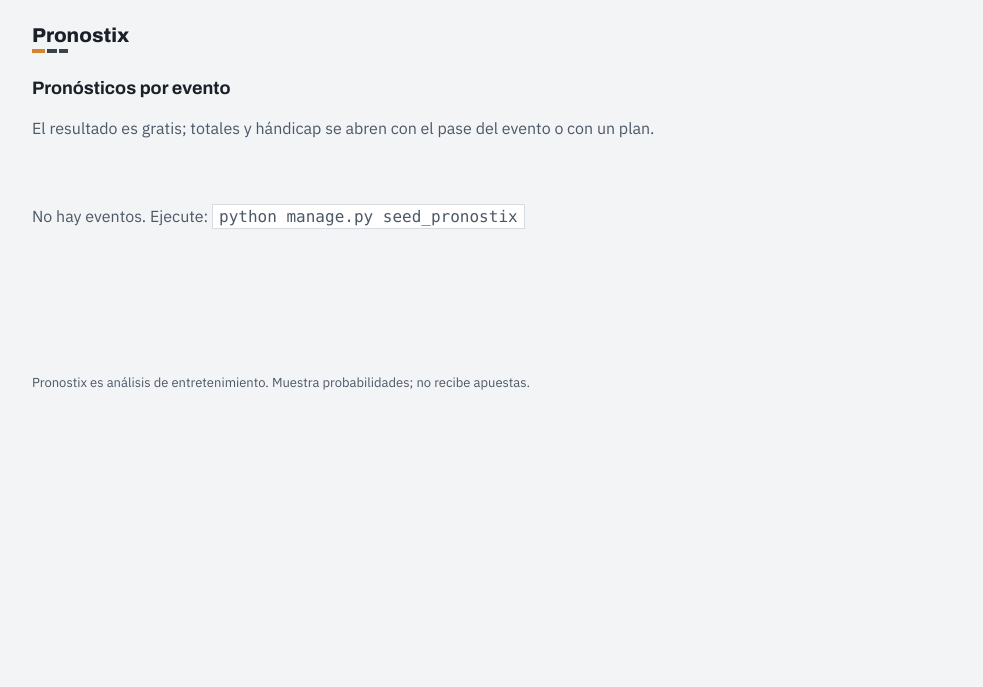
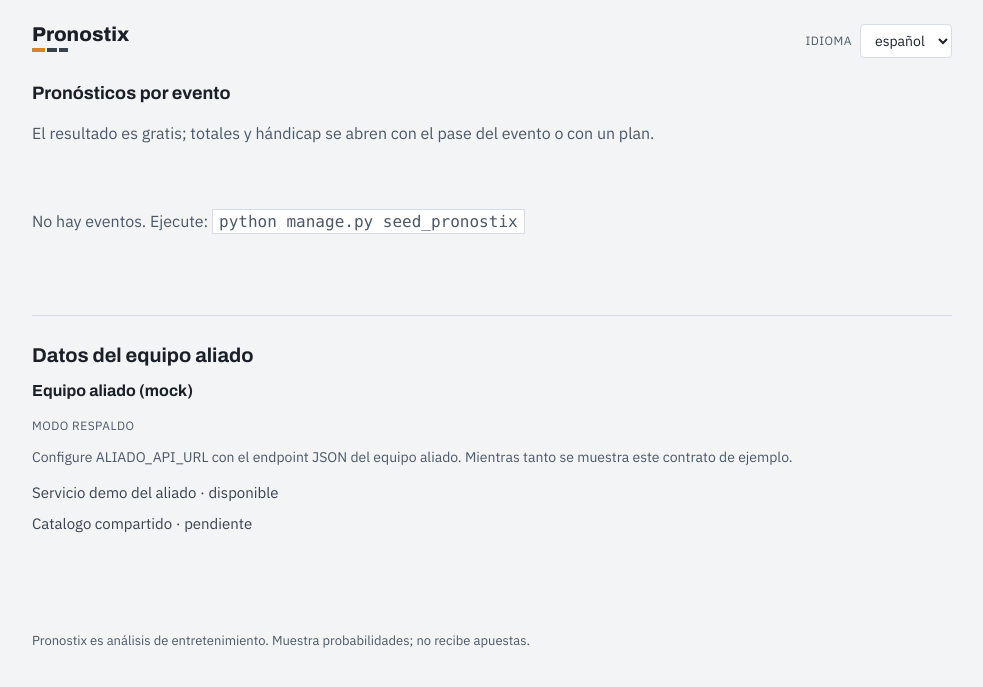
Before and after one commit to jdj40211/pronostix, a Django app: page / in a window 1280 px wide. Shown: the top 687 px of the page, without its empty margins (148-1131 px from the left). Run offline with Django 5.2, Linux system fonts and the light colour scheme; data comes from the database, SQL or seed files in the repository; data that the repository does not hold is empty; parts of the project's set-up code (start-up, migrations or seed data) failed here and were passed over.

Commit message:
feat: i18n bilingue ES/EN con selector de idioma

```diff
--- a/ventas/static/ventas/pronostix.css
+++ b/ventas/static/ventas/pronostix.css
@@ -91,9 +91,37 @@ button, .boton {
 /* ---------- encabezado / logotipo ---------- */
 
 .encabezado {
+  display: flex;
+  align-items: flex-start;
+  justify-content: space-between;
+  gap: var(--e-4);
   padding: var(--e-5) 20px 0;
   max-width: var(--ancho-tabla);
   margin: 0 auto;
+}
+
+.idioma {
+  display: flex;
+  align-items: center;
+  gap: var(--e-2);
+  margin: 0;
+}
+
+.idioma__etiqueta {
+  font-size: 12px;
+  letter-spacing: 0.04em;
+  text-transform: uppercase;
+  color: var(--pizarra);
+}
+
+.idioma__select {
+  font-family: var(--f-texto);
+  font-size: 14px;
+  color: var(--tinta);
+  background: var(--superficie);
+  border: 1px solid var(--regla);
+  border-radius: var(--r-boton);
+  padding: 6px 10px;
 }
 
 .logo {
@@ -593,3 +621,61 @@ footer.pie {
 @media (min-width: 768px) {
   .compra-titulo { font-size: 44px; }
 }
+
+/* ---------- bloque aliado / forma externa ---------- */
+
+.bloque-aliado,
+.bloque-forma {
+  margin-top: var(--e-7);
+  padding-top: var(--e-5);
+  border-top: 1px solid var(--regla);
+}
+
+.bloque-aliado__titulo,
+.bloque-forma__titulo {
+  font-stretch: 112%;
+  font-weight: 700;
+  font-size: 20px;
+  margin-bottom: var(--e-2);
+}
+
+.bloque-aliado__proyecto {
+  font-family: var(--f-titular);
+  font-weight: 600;
+  font-size: 16px;
+  margin: 0 0 var(--e-2);
+}
+
+.bloque-aliado__estado {
+  display: inline-block;
+  font-size: 12px;
+  letter-spacing: 0.04em;
+  text-transform: uppercase;
+  color: var(--pizarra);
+  margin: 0 0 var(--e-3);
+}
+
+.bloque-aliado__estado--ok { color: var(--ambar-tinta); }
+
+.bloque-aliado__mensaje,
+.bloque-forma__resumen,
+.bloque-forma__fuente {
+  font-size: 14px;
+  color: var(--pizarra);
+  margin: 0 0 var(--e-3);
+}
+
+.bloque-aliado__lista {
+  display: grid;
+  gap: var(--e-2);
+  font-size: 15px;
+  color: var(--grafito);
+}
+
+.bloque-forma {
+  margin-top: 0;
+  margin-bottom: var(--e-5);
+  padding: var(--e-4);
+  background: var(--superficie);
+  border: 1px solid var(--regla);
+}
--- a/ventas/templates/ventas/base.html
+++ b/ventas/templates/ventas/base.html
@@ -1,6 +1,7 @@
 <!DOCTYPE html>
-{% load static %}
-<html lang="es">
+{% load static i18n %}
+{% get_current_language as LANGUAGE_CODE %}
+<html lang="{{ LANGUAGE_CODE }}">
 <head>
     <meta charset="utf-8">
     <meta name="viewport" content="width=device-width, initial-scale=1">
@@ -12,7 +13,7 @@
 </head>
 <body>
     <header class="encabezado">
-        <a class="logo" href="{% url 'catalogo' %}" aria-label="Pronostix, ir a la portada">
+        <a class="logo" href="{% url 'catalogo' %}" aria-label="{% trans 'Pronostix, ir a la portada' %}">
             <span class="logo-texto">Pronostix</span>
             <span class="logo-banda" aria-hidden="true">
                 <span class="logo-banda__local"></span>
@@ -20,12 +21,26 @@
                 <span class="logo-banda__visitante"></span>
             </span>
         </a>
+        <form action="{% url 'set_language' %}" method="post" class="idioma">
+            {% csrf_token %}
+            <input type="hidden" name="next" value="{{ request.path }}">
+            <label class="idioma__etiqueta" for="id_idioma">{% trans "Idioma" %}</label>
+            <select name="language" id="id_idioma" class="idioma__select" onchange="this.form.submit()" aria-label="{% trans 'Idioma' %}">
+                {% get_available_languages as LANGUAGES %}
+                {% get_language_info_list for LANGUAGES as languages %}
+                {% for language in languages %}
+                    <option value="{{ language.code }}"{% if language.code == LANGUAGE_CODE %} selected{% endif %}>
+                        {{ language.name_local }}
+                    </option>
+                {% endfor %}
+            </select>
+        </form>
     </header>
 
     {% block contenido %}{% endblock %}
 
     <footer class="pie">
-        Pronostix es análisis de entretenimiento. Muestra probabilidades; no recibe apuestas.
+        {% trans "Pronostix es análisis de entretenimiento. Muestra probabilidades; no recibe apuestas." %}
     </footer>
 </body>
 </html>
--- a/ventas/templates/ventas/catalogo.html
+++ b/ventas/templates/ventas/catalogo.html
@@ -1,11 +1,12 @@
 {% extends 'ventas/base.html' %}
+{% load i18n %}
 
-{% block titulo %}Pronostix - Eventos{% endblock %}
+{% block titulo %}{% trans "Pronostix - Eventos" %}{% endblock %}
 
 {% block contenido %}
 <main class="pagina pagina--ancha">
-    <h1 class="intro-titulo">Pronósticos por evento</h1>
-    <p class="intro-texto">El resultado es gratis; totales y hándicap se abren con el pase del evento o con un plan.</p>
+    <h1 class="intro-titulo">{% trans "Pronósticos por evento" %}</h1>
+    <p class="intro-texto">{% trans "El resultado es gratis; totales y hándicap se abren con el pase del evento o con un plan." %}</p>
 
     {% if eventos %}
         <ul class="lista-eventos">
@@ -14,7 +15,7 @@
                     <div class="fila-evento__contexto">{{ evento.competicion.nombre }} · {{ evento.fase }}</div>
                     <div>
                         {% if evento.estado == 'en_vivo' %}
-                            <span class="fila-evento__estado">En vivo</span>
+                            <span class="fila-evento__estado">{% trans "En vivo" %}</span>
                         {% endif %}
                         <a class="fila-evento__partido" href="{% url 'evento_detalle' evento.id %}">{{ evento.local }}<br>vs {{ evento.visitante }}</a>
                     </div>
@@ -22,13 +23,13 @@
                     <div class="fila-evento__pie">
                         <span class="fila-evento__precio">${{ evento.precio_pase|floatformat:"0g" }}</span>
                         <span class="fila-evento__acciones">
-                            <a class="enlace-secundario" href="{% url 'evento_detalle' evento.id %}">Ver mercados</a>
+                            <a class="enlace-secundario" href="{% url 'evento_detalle' evento.id %}">{% trans "Ver mercados" %}</a>
                             {% if evento.id in eventos_con_pase %}
-                                <span class="sello-pase">Pase activo</span>
+                                <span class="sello-pase">{% trans "Pase activo" %}</span>
                             {% elif evento.estado == 'finalizado' %}
-                                <span class="fila-evento__estado fila-evento__estado--finalizado">Finalizado</span>
+                                <span class="fila-evento__estado fila-evento__estado--finalizado">{% trans "Finalizado" %}</span>
                             {% else %}
-                                <a class="enlace-compra" href="{% url 'comprar_pase' evento.id %}">Comprar pase</a>
+                                <a class="enlace-compra" href="{% url 'comprar_pase' evento.id %}">{% trans "Comprar pase" %}</a>
                             {% endif %}
                         </span>
                     </div>
@@ -36,7 +37,35 @@
             {% endfor %}
         </ul>
     {% else %}
-        <p class="vacio">No hay eventos. Ejecute: <code>python manage.py seed_pronostix</code></p>
+        <p class="vacio">{% blocktrans %}No hay eventos. Ejecute: <code>python manage.py seed_pronostix</code>{% endblocktrans %}</p>
+    {% endif %}
+
+    {% if aliado %}
+        <section class="bloque-aliado" aria-labelledby="titulo-aliado">
+            <h2 id="titulo-aliado" class="bloque-aliado__titulo">{% trans "Datos del equipo aliado" %}</h2>
+            <p class="bloque-aliado__proyecto">{{ aliado.proyecto }}</p>
+            {% if aliado.disponible %}
+                <p class="bloque-aliado__estado bloque-aliado__estado--ok">{% trans "Conectado" %}</p>
+            {% else %}
+                <p class="bloque-aliado__estado">{% trans "Modo respaldo" %}</p>
+            {% endif %}
+            {% if aliado.mensaje %}
+                <p class="bloque-aliado__mensaje">{{ aliado.mensaje }}</p>
+            {% endif %}
+            {% if aliado.items %}
+                <ul class="bloque-aliado__lista">
+                    {% for item in aliado.items %}
+                        <li>{{ item.titulo }} · {{ item.estado }}</li>
+                    {% endfor %}
+                </ul>
+            {% elif aliado.eventos %}
+                <ul class="bloque-aliado__lista">
+                    {% for item in aliado.eventos|slice:":3" %}
+                        <li>{{ item.local }} vs {{ item.visitante }}</li>
+                    {% endfor %}
+                </ul>
+            {% endif %}
+        </section>
     {% endif %}
 </main>
 {% endblock %}
```
Also changed, not shown: ventas/templates/404.html (+6 -5 lines), ventas/templates/ventas/comprar.html (+24 -23 lines), ventas/templates/ventas/evento.html (+20 -11 lines), locale/en/LC_MESSAGES/django.po (added), locale/es/LC_MESSAGES/django.po (added), 2 other files.
